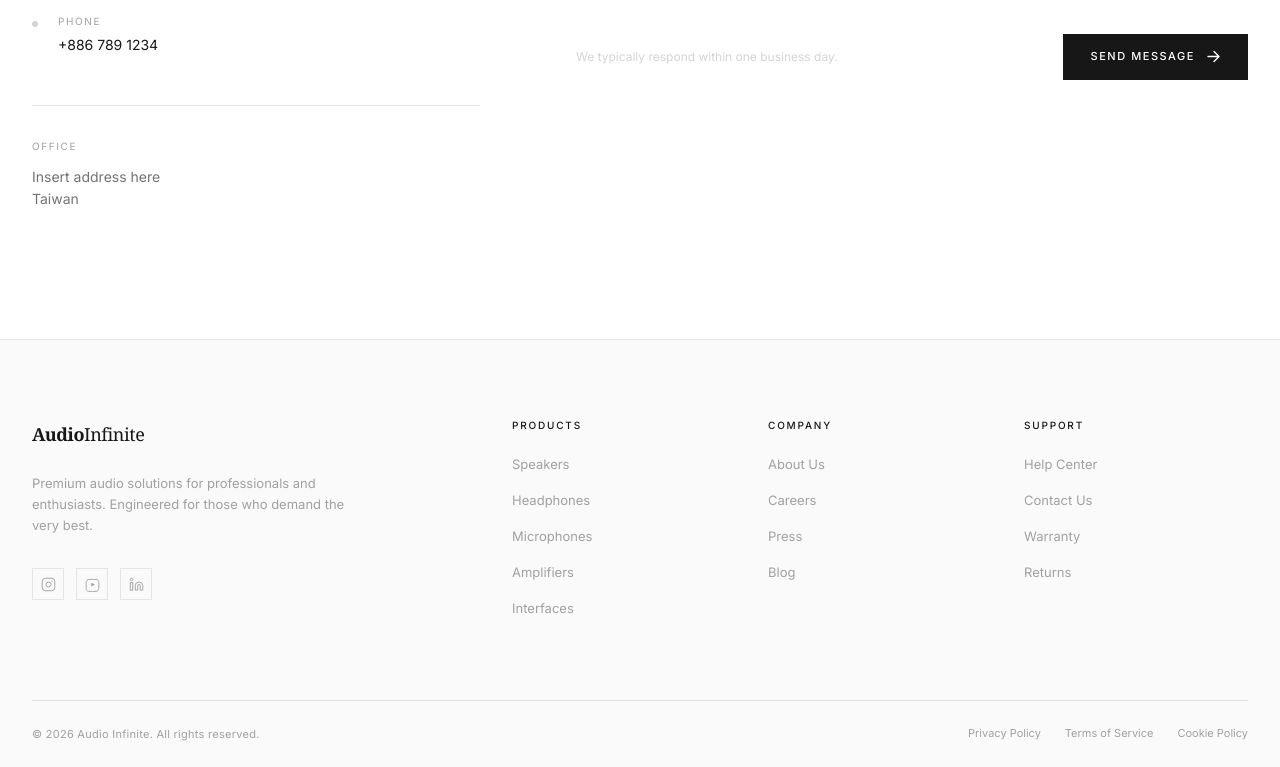
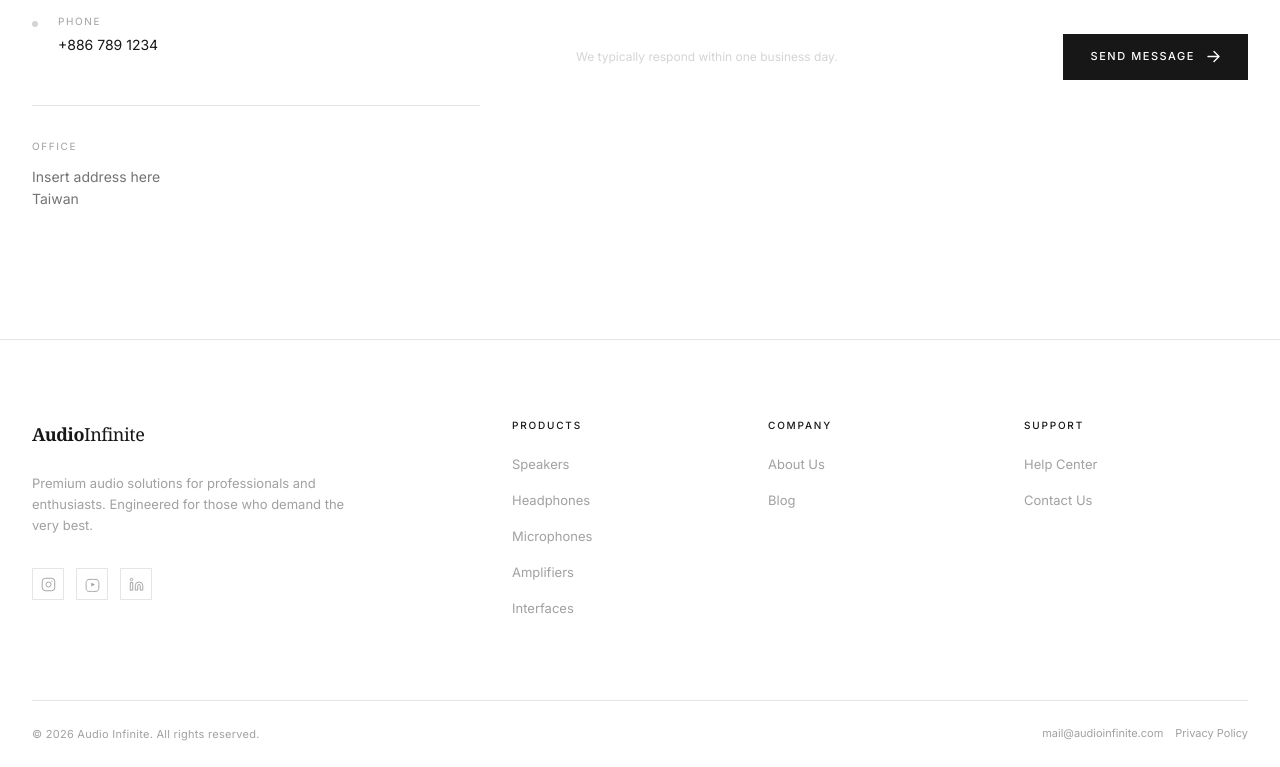
Before and after one commit to AsadCus/sisolusi-audioinfinite, a Next.js app: page /about in a window 1280 px wide. Shown: the part 3500-4267 px from the top of the page. Built offline with nearby package versions, Linux system fonts and the light colour scheme; a web font is replaced by a local one.

Commit message:
ui updates

```diff
--- a/src/app/components/ContactSection.tsx
+++ b/src/app/components/ContactSection.tsx
@@ -86,7 +86,6 @@ export function ContactSection() {
             </div>
           </div>
 
-          {/* Form Side */}
           <div>
             {submitted ? (
               <div className="h-full border border-neutral-200 flex flex-col items-center justify-center text-center p-12 min-h-100">
--- a/src/app/components/navigation.tsx
+++ b/src/app/components/navigation.tsx
@@ -8,7 +8,7 @@ const NAV_LINKS = [
   { label: "Products", href: "#products" },
   { label: "Services", href: "#services" },
   { label: "Applications", href: "#applications" },
-  { label: "About", href: "#about" },
+  { label: "About", href: "/about" },
 ];
 
 export function Navigation() {
--- a/src/app/sections/banner-section.tsx
+++ b/src/app/sections/banner-section.tsx
@@ -45,7 +45,6 @@ const STATS = [
   { value: "98%", label: "Client Satisfaction" },
 ];
 
-// Named Export sesuai permintaan
 export function BannerSection() {
   const [current, setCurrent] = useState(0);
   const [animating, setAnimating] = useState(false);
@@ -76,7 +75,7 @@ export function BannerSection() {
             alt={s.title}
             fill
             priority={i === 0}
-            className="object-cover grayscale"
+            className="object-cover"
             sizes="100vw"
           />
           <div className="absolute inset-0 bg-linear-to-r from-white via-white/75 to-white/20" />
@@ -139,6 +138,7 @@ export function BannerSection() {
         </div>
 
         <div className="absolute bottom-12 left-6 lg:left-8 right-6 lg:right-8 flex items-end justify-between">
+          {/* pagination */}
           <div className="flex items-center gap-2.5">
             {SLIDES.map((_, i) => (
               <button
@@ -154,7 +154,8 @@ export function BannerSection() {
             ))}
           </div>
 
-          <div className="hidden lg:flex items-center gap-10">
+          {/* statistics, removable */}
+          <div className="hidden lg:flex items-center gap-8 pb-6">
             {STATS.map((stat) => (
               <div key={stat.label} className="text-right">
                 <div className="text-2xl font-semibold text-neutral-900 tracking-tight" style={{ fontFamily: "var(--font-display)" }}>
--- a/src/app/sections/carousel-section.tsx
+++ b/src/app/sections/carousel-section.tsx
@@ -83,7 +83,7 @@ export function CarouselSection() {
                   src={app.image}
                   alt={app.title}
                   fill
-                  className="object-cover grayscale"
+                  className="object-cover"
                   sizes="(max-width: 1024px) 100vw, 60vw"
                 />
                 <div className="absolute inset-0 bg-linear-to-t from-black/60 via-transparent to-transparent" />
--- a/src/app/sections/cta-section.tsx
+++ b/src/app/sections/cta-section.tsx
@@ -58,7 +58,7 @@ export function CTASection() {
                 href="#contact"
                 className="inline-flex items-center justify-center gap-3 px-7 py-3.5 border border-neutral-200 text-[11px] font-medium tracking-[0.14em] uppercase text-neutral-500 hover:border-neutral-900 hover:text-neutral-900 transition-all duration-300"
               >
-                Contact Sales
+                Contact Us
               </Link>
             </div>
           </div>
--- a/src/app/sections/footer.tsx
+++ b/src/app/sections/footer.tsx
@@ -10,21 +10,17 @@ const FOOTER_LINKS = {
   ],
   Company: [
     { label: "About Us", href: "#about" },
-    { label: "Careers", href: "#" },
-    { label: "Press", href: "#" },
     { label: "Blog", href: "#" },
   ],
   Support: [
     { label: "Help Center", href: "#" },
     { label: "Contact Us", href: "#contact" },
-    { label: "Warranty", href: "#" },
-    { label: "Returns", href: "#" },
   ],
 };
 
 export function Footer() {
   return (
-    <footer className="bg-neutral-50 border-t border-neutral-200">
+    <footer className="bg-white border-t border-neutral-200">
       <div className="max-w-7xl mx-auto px-6 lg:px-8">
         <div className="grid grid-cols-1 lg:grid-cols-[2fr_1fr_1fr_1fr] gap-12 lg:gap-8 py-16 lg:py-20">
 
@@ -95,8 +91,8 @@ export function Footer() {
           <p className="text-[11px] text-neutral-400 tracking-wide">
             © {new Date().getFullYear()} Audio Infinite. All rights reserved.
           </p>
-          <div className="flex items-center gap-6">
-            {["Privacy Policy", "Terms of Service", "Cookie Policy"].map((item) => (
+          <div className="flex items-center gap-3">
+            {["mail@audioinfinite.com", "Privacy Policy"].map((item) => (
               <Link key={item} href="#" className="text-[11px] text-neutral-400 hover:text-neutral-900 transition-colors duration-200">
                 {item}
               </Link>
--- a/src/app/sections/marquee-section.tsx
+++ b/src/app/sections/marquee-section.tsx
@@ -38,8 +38,8 @@ const DOUBLED = [...BRANDS, ...BRANDS];
 
 export function MarqueeSection() {
   return (
-    <div className="pt-30 bg-white overflow-hidden">
-      <div className="flex items-center gap-4 py-4 px-6 lg:px-8 border-b border-neutral-100">
+    <div className="pt-32 bg-white overflow-hidden">
+      <div className="flex items-center gap-4 py-4 px-6 lg:px-8 border-b border-neutral-200">
         <span className="eyebrow shrink-0">Certified By</span>
         <div className="w-px h-3 bg-neutral-200 shrink-0" />
       </div>
@@ -56,7 +56,7 @@ export function MarqueeSection() {
                 alt={brand.name}
                 width={100}
                 height={22}
-                className="h-5.5 w-auto grayscale opacity-50"
+                className="h-5.5 w-auto opacity-50"
               />
             </div>
           ))}
--- a/src/app/sections/product-showcase.tsx
+++ b/src/app/sections/product-showcase.tsx
@@ -7,9 +7,9 @@ import Link from "next/link"; // Ditambahkan untuk navigasi internal
 const PRODUCTS = [
   {
     id: 1,
-    name: "Studio Monitor Pro",
-    category: "Monitors",
-    description: "Professional studio monitors with exceptional clarity and flat frequency response for accurate mixing decisions.",
+    name: "Wireless Headphone Pro",
+    category: "Headphones",
+    description: "High-fidelity wireless headphones with active noise cancellation and 30 hours of battery life for uninterrupted listening.",
     image: "https://images.unsplash.com/photo-1545127398-14699f92334b?w=800&q=80",
     specs: ["20Hz–20kHz", "8\" Woofer", "Active XO", "XLR/TRS"],
     badge: "Bestseller",
@@ -58,7 +58,7 @@ const PRODUCTS = [
   },
 ];
 
-const CATEGORIES = ["All", "Monitors", "Headphones", "Microphones", "Amplifiers", "Interfaces"];
+const CATEGORIES = ["All", "Headphones", "Microphones", "Amplifiers", "Interfaces"];
 
 // Menggunakan Named Export
 export function ProductShowcase() {
@@ -115,7 +115,7 @@ export function ProductShowcase() {
                   src={product.image}
                   alt={product.name}
                   fill
-                  className="object-cover grayscale transition-all duration-700 group-hover:grayscale-0"
+                  className="object-cover transition-all duration-700"
                   sizes="(max-width: 640px) 100vw, (max-width: 1024px) 50vw, 33vw"
                 />
 
```
